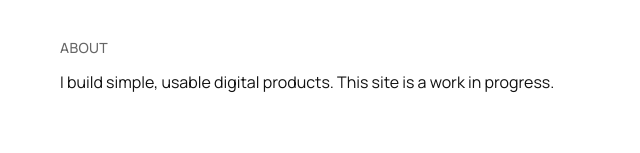
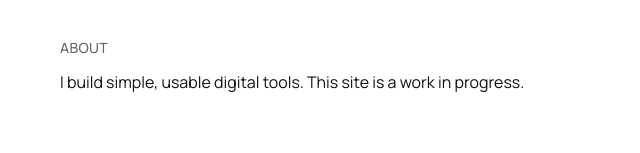
Before and after one commit to jackdigesare/portfolio, a Next.js app: page / in a window 1280 px wide. Shown: the part 229-382 px from the top of the page, without its empty margins (316-956 px from the left). Built offline with nearby package versions, Linux system fonts and the light colour scheme; no server answers.

Commit message:
Changed about section

```diff
--- a/src/content.ts
+++ b/src/content.ts
@@ -9,7 +9,7 @@ export const site = {
   tagline: "Designer & developer.",
   location: "New York, NY",
   about:
-    "I build simple, usable digital products. This site is a work in progress.",
+    "I build simple, usable digital tools. This site is a work in progress.",
   social: {
     github: "https://github.com/jackdigesare",
     linkedin: "https://www.linkedin.com/in/jackdigesare",
```
